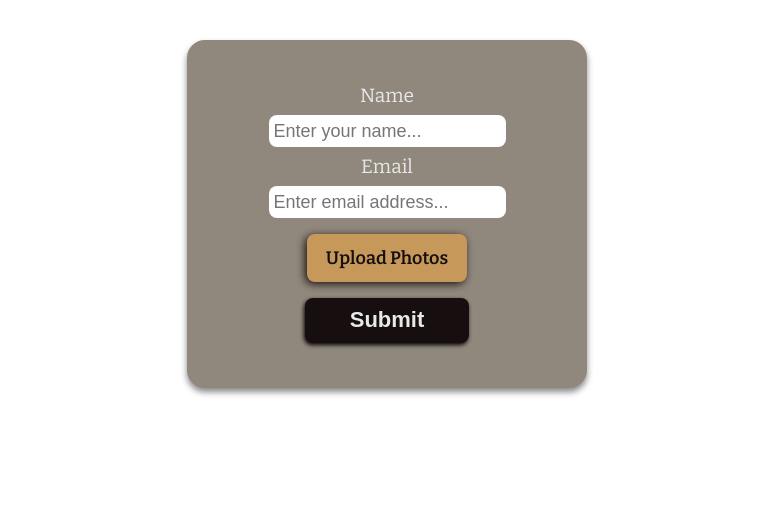
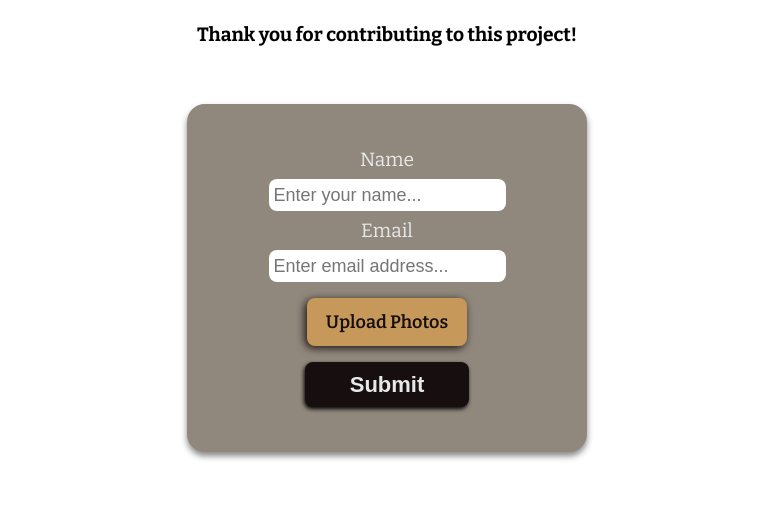
Before and after one commit to lob0scuro/eastwood-legacy, a website: page index.html in a window 1280 px wide. Shown: the part 399-928 px from the top of the page, without its empty margins (253-1025 px from the left). Before the commit the page ends 864 px from the top, so only its background shows below. Drawn offline with nearby package versions, Linux system fonts and the light colour scheme.

Commit message:
making style changes to fix top margin issue

```diff
--- a/style.css
+++ b/style.css
@@ -22,7 +22,8 @@ img.logo {
   width: 12rem;
 }
 
-body {
+body,
+html {
   width: 100vw;
   height: 100dvh;
   display: flex;
@@ -30,7 +31,7 @@ body {
   align-items: center;
   justify-content: center;
   font-family: var(--mainFont);
-  margin-bottom: 4rem;
+  margin-block: 4rem;
   position: relative;
 }
 
```
